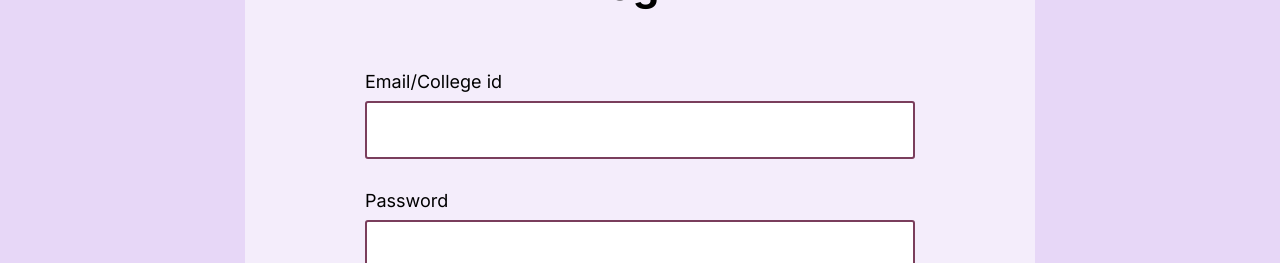
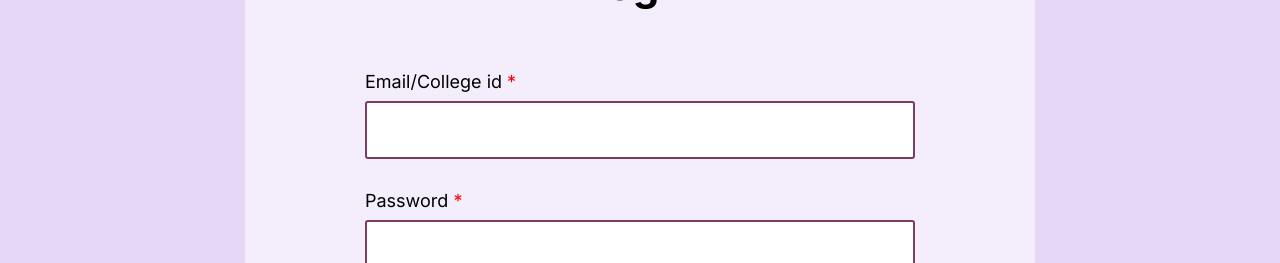
Before and after one commit to spurbey/start_up, a Next.js app: page /login in a window 1280 px wide. Shown: the part 276-539 px from the top of the page. Built offline with nearby package versions, Linux system fonts and the light colour scheme.

Commit message:
addition of required field in login

```diff
--- a/app/login/page.jsx
+++ b/app/login/page.jsx
@@ -1,7 +1,7 @@
-'use client';
+"use client";
 
-import Link from 'next/link';
-import { useReducer } from 'react';
+import Link from "next/link";
+import { useReducer } from "react";
 
 export default function LoginPage() {
   const [authState, dispatch] = useReducer(
@@ -10,8 +10,8 @@ export default function LoginPage() {
       ...action,
     }),
     {
-      email: '',
-      password: '',
+      email: "",
+      password: "",
     }
   );
 
@@ -27,35 +27,39 @@ export default function LoginPage() {
 
   return (
     <>
-      <div className='LoginPage'>
-        <form className='form-container' onSubmit={handleSubmit}>
-          <h3 className='section-title'>Login</h3>
-          <div className='input-field'>
-            <label htmlFor='email'>Email/College id</label>
+      <div className="LoginPage">
+        <form className="form-container" onSubmit={handleSubmit}>
+          <h3 className="section-title">Login</h3>
+          <div className="input-field">
+            <label htmlFor="email">
+              Email/College id <span className="required">*</span>
+            </label>
             <input
-              type='text'
-              id='email'
+              type="text"
+              id="email"
               value={authState.email}
               onChange={(e) => dispatch({ email: e.target.value })}
               required
             />
           </div>
 
-          <div className='input-field'>
-            <label htmlFor='password'>Password</label>
+          <div className="input-field">
+            <label htmlFor="password">
+              Password <span className="required">*</span>
+            </label>
             <input
-              type='password'
-              id='password'
+              type="password"
+              id="password"
               value={authState.password}
               onChange={(e) => dispatch({ password: e.target.value })}
               required
             />
           </div>
 
-          <button className='button-primary'>Login</button>
+          <button className="button-primary">Login</button>
 
           <p>
-            Not Registered? <Link href={'/register'}>Register Here</Link>
+            Not Registered? <Link href={"/register"}>Register Here</Link>
           </p>
         </form>
       </div>
--- a/app/styles/pages/__auth.scss
+++ b/app/styles/pages/__auth.scss
@@ -66,3 +66,7 @@
 .LoginPage .form-container {
   height: 720px;
 }
+
+.required {
+  color: red;
+}
```
